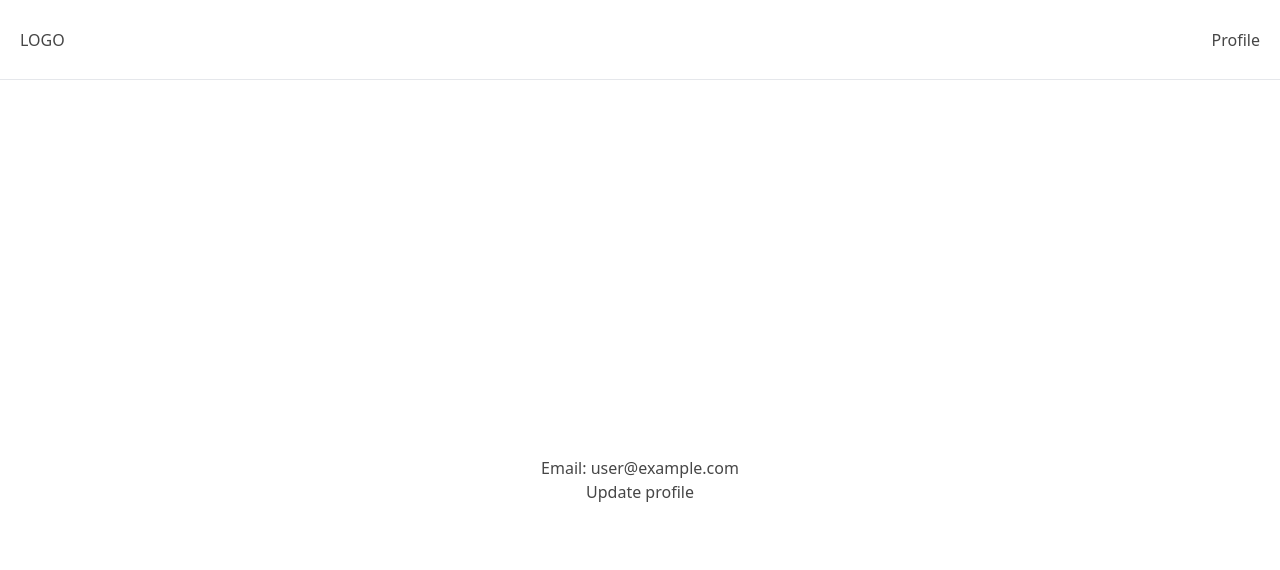
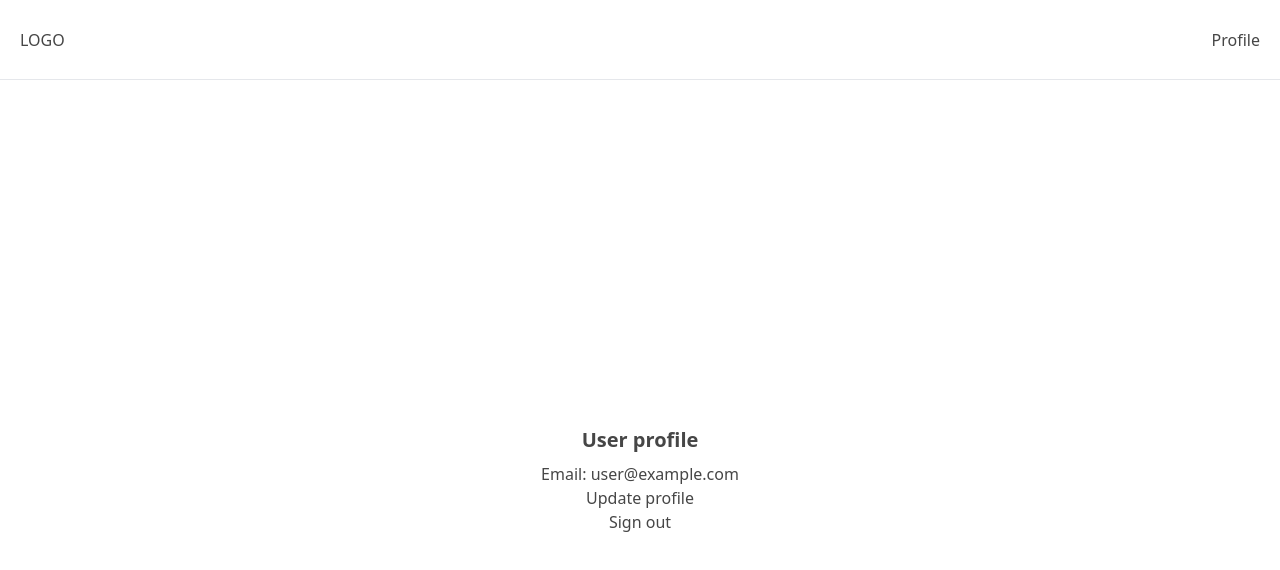
Before and after one commit to christocarr/firebase-next-auth, a Next.js app: page /profile in a window 1280 px wide. Shown: the top 570 px of the page. Built offline with nearby package versions, Linux system fonts and the light colour scheme; no server answers; sample sign-in values are in the browser's storage.

Commit message:
wip: add sign out component

```diff
--- a/pages/profile.js
+++ b/pages/profile.js
@@ -1,25 +1,27 @@
-import { useState } from 'react';
+import { useEffect } from 'react';
 import { useRouter } from 'next/router';
 import SignOut from '../components/SignOut';
 import Link from 'next/link';
 import { useAuth } from '../context/authContext';
 import Layout from '../components/Layout/Layout';
-import FormButton from '../components/FormButton';
-import Form from '../components/Form';
 
 function userProfile() {
   const { currentUser } = useAuth();
   const router = useRouter();
 
   //prevents user from going to index when logged out
-  if (!currentUser) {
-    router.push('/login');
-  }
+  useEffect(() => {
+    if (!currentUser) {
+      router.push('/login');
+    }
+  }, []);
 
   return (
     <Layout>
+      <h2 className="text-xl font-semibold mb-2 text-center">User profile</h2>
       {currentUser && <p>Email: {currentUser.email}</p>}
       <Link href="/update-profile">Update profile</Link>
+      <SignOut />
     </Layout>
   );
 }
```
